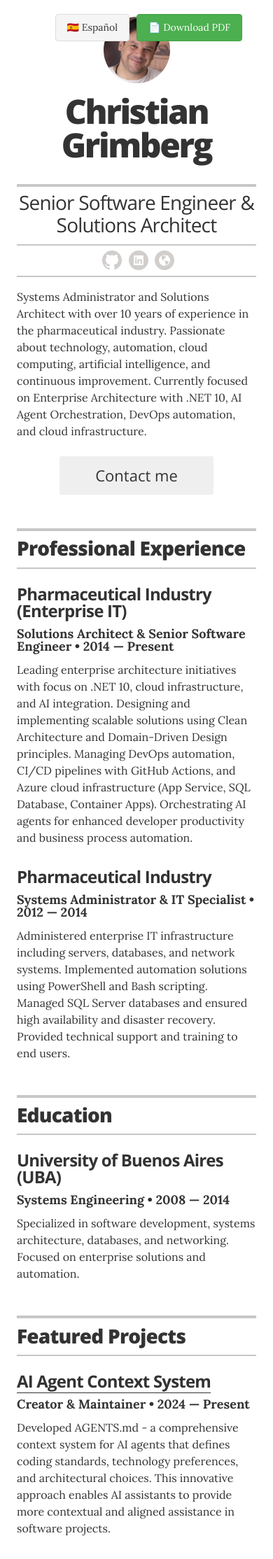
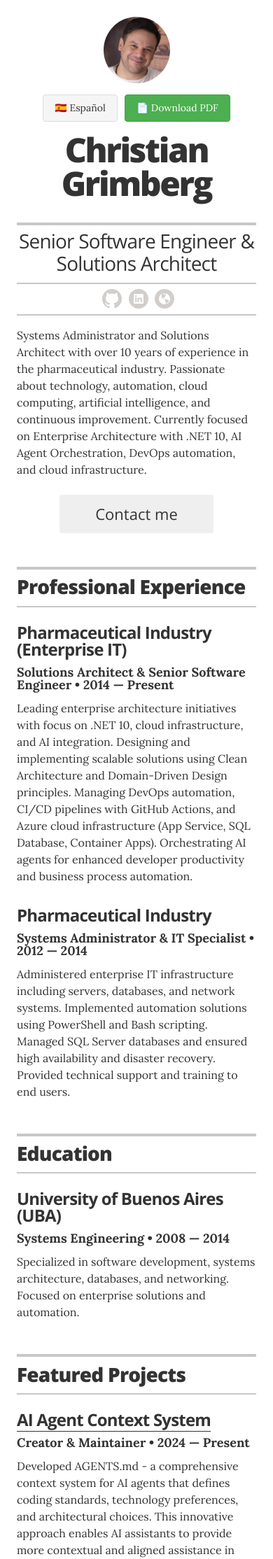
Before and after one commit to ChristianGrimberg/ChristianGrimberg, a Jekyll site: the page built from index.html, in a window 390 px wide. Shown: the top 2228 px of the page at 70% size. Built offline with Jekyll 4.4.1, drawn with Linux system fonts in a browser that asks for light colours.

Commit message:
Fix overlapping buttons in mobile view
Co-authored-by: ChristianGrimberg <19435185+ChristianGrimberg@users.noreply.github.com>

```diff
--- a/_layouts/resume-i18n.html
+++ b/_layouts/resume-i18n.html
@@ -11,6 +11,11 @@
 
       <header class="page-header">
 
+        <!-- You can turn off the avatar in _config.yml by setting to false -->
+        {% if site.resume_avatar == 'true' %}
+        <img src="{{ site.baseurl }}/images/avatar.jpg" alt="my photo" class="avatar no-print" itemprop="image">
+        {% endif %}
+
         <!-- Language switcher and PDF download -->
         <div class="language-switcher no-print">
           {% if page.lang == 'en' %}
@@ -22,11 +27,6 @@
             📄 {{ site.data[page.lang].strings.download_pdf }}
           </button>
         </div>
-
-        <!-- You can turn off the avatar in _config.yml by setting to false -->
-        {% if site.resume_avatar == 'true' %}
-        <img src="{{ site.baseurl }}/images/avatar.jpg" alt="my photo" class="avatar no-print" itemprop="image">
-        {% endif %}
 
         <!-- Your name is defined in the _config.yml file -->
         <h1 class="header-name" itemprop="name">{{ site.resume_name }}</h1>
--- a/_sass/_i18n.scss
+++ b/_sass/_i18n.scss
@@ -39,6 +39,15 @@
       border-color: #3d8b40;
     }
   }
+
+  // Mobile view: position below avatar instead of overlapping
+  @include media_mobile {
+    position: static;
+    justify-content: center;
+    margin: 1rem auto 0;
+    max-width: 100%;
+    flex-wrap: wrap;
+  }
 }
 
 // Make header relative for absolute positioning of language switcher
```
